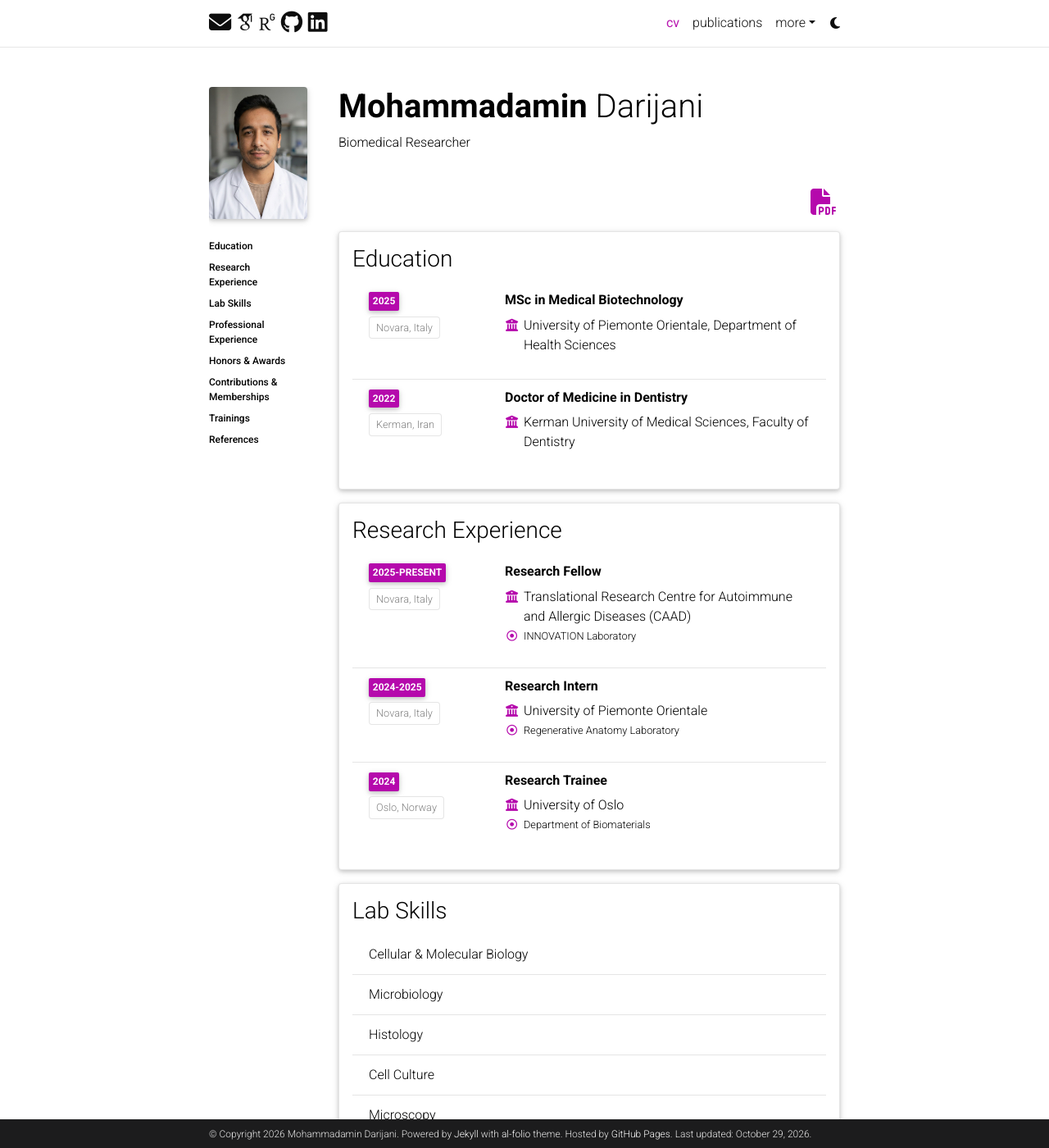
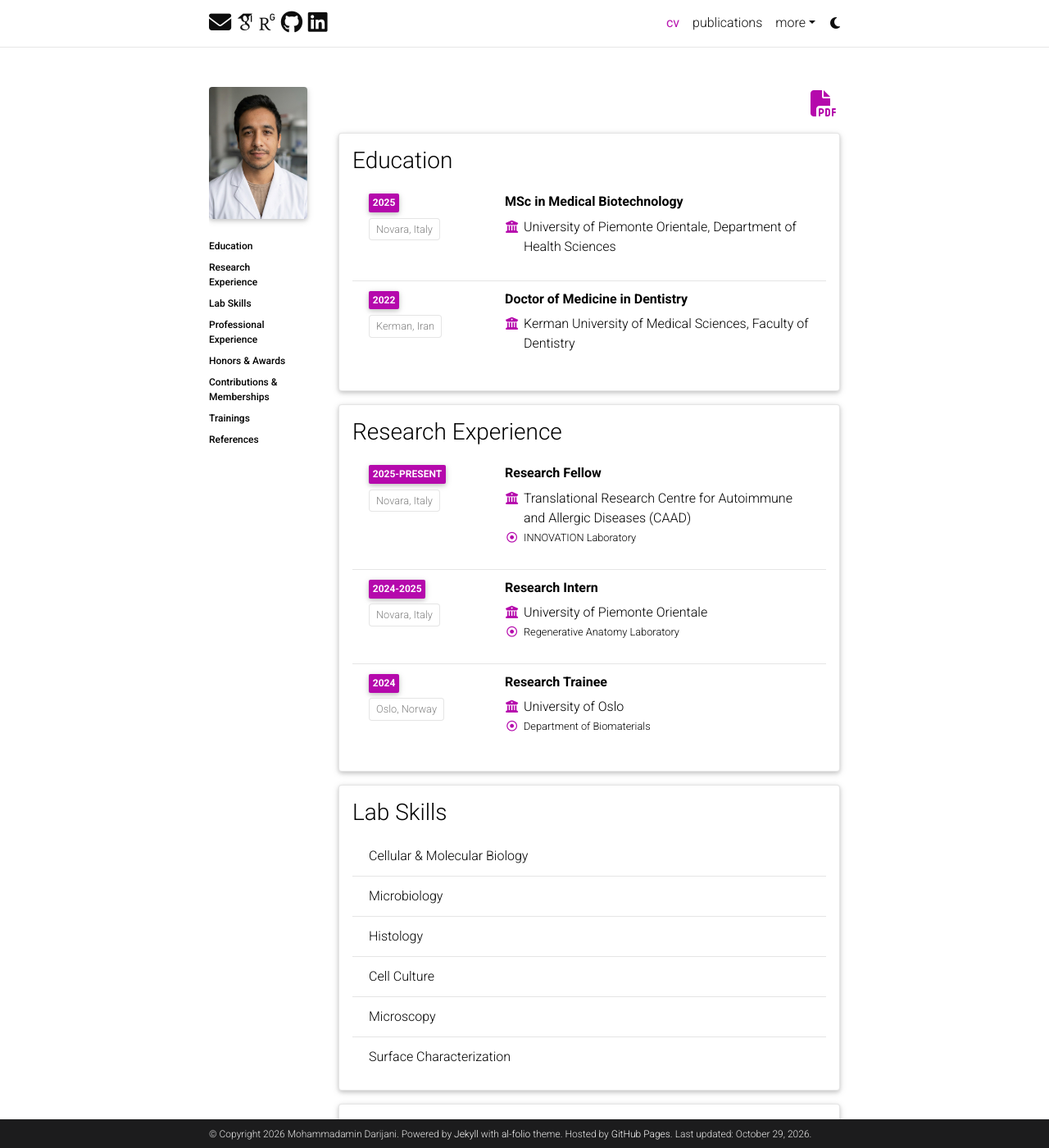
Before and after one commit to amindarijani/amindarijani.github.io, a Jekyll site: the page built from _pages/about.md, in a window 1280 px wide and 1400 px high. Shown: the whole window at 82% size. Built offline with Jekyll 4.4.1, drawn with Linux system fonts in a browser that asks for light colours; some web fonts are replaced; comment, search, counter and statistics services are not loaded; a style sheet for code colours, icons or effects is not loaded.

Commit message:
Refactor about.html by removing unnecessary elements
Removed header and various sections from the about layout.

```diff
--- a/_layouts/about.html
+++ b/_layouts/about.html
@@ -7,11 +7,6 @@ layout: default
     display: block !important;
     width: 100%;
     min-width: 0;
-  }
-
-  .post.cv-main-page > .post-header {
-    padding: 0;
-    margin-bottom: 1.5rem;
   }
 
   .post.cv-main-page > article {
@@ -31,7 +26,7 @@ layout: default
   }
 
   .cv-main-page #cv {
-    padding-top: 1rem;
+    padding-top: 0;
   }
 
   .cv-main-page .cv > .card {
@@ -46,59 +41,7 @@ layout: default
 </style>
 
 <div class="post cv-main-page">
-  <header class="post-header">
-    <h1 class="post-title">
-      {% if site.title == "blank" %}
-        <span class="font-weight-bold">{{ site.first_name }}</span>
-        {{ site.middle_name }} {{ site.last_name }}
-      {% else %}
-        {{ site.title }}
-      {% endif %}
-    </h1>
-
-    <p class="desc">{{ page.subtitle }}</p>
-  </header>
-
   <article>
     {{ content }}
-
-    {% if page.news and site.announcements.enabled %}
-      <h2>
-        <a href="{{ '/news/' | relative_url }}" style="color: inherit;">
-          news
-        </a>
-      </h2>
-      {% include news.html limit=true %}
-    {% endif %}
-
-    {% if page.latest_posts %}
-      <h2>
-        <a href="{{ '/blog/' | relative_url }}" style="color: inherit;">
-          latest posts
-        </a>
-      </h2>
-      {% include latest_posts.html %}
-    {% endif %}
-
-    {% if page.selected_papers %}
-      <h2>
-        <a href="{{ '/publications/' | relative_url }}" style="color: inherit;">
-          selected publications
-        </a>
-      </h2>
-      {% include selected_papers.html %}
-    {% endif %}
-
-    {% if page.social %}
-      <div class="social">
-        <div class="contact-icons">
-          {% include social.html %}
-        </div>
-
-        <div class="contact-note">
-          {{ site.contact_note }}
-        </div>
-      </div>
-    {% endif %}
   </article>
 </div>
```
